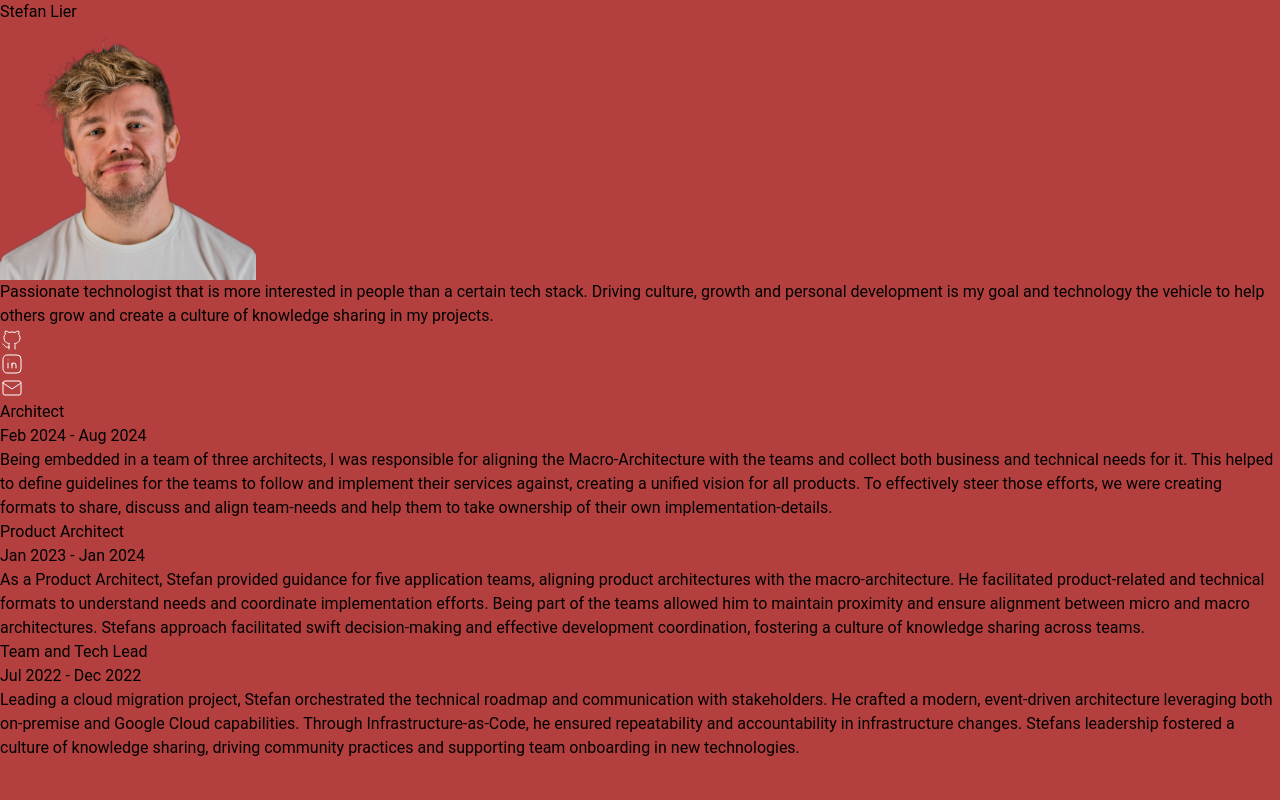
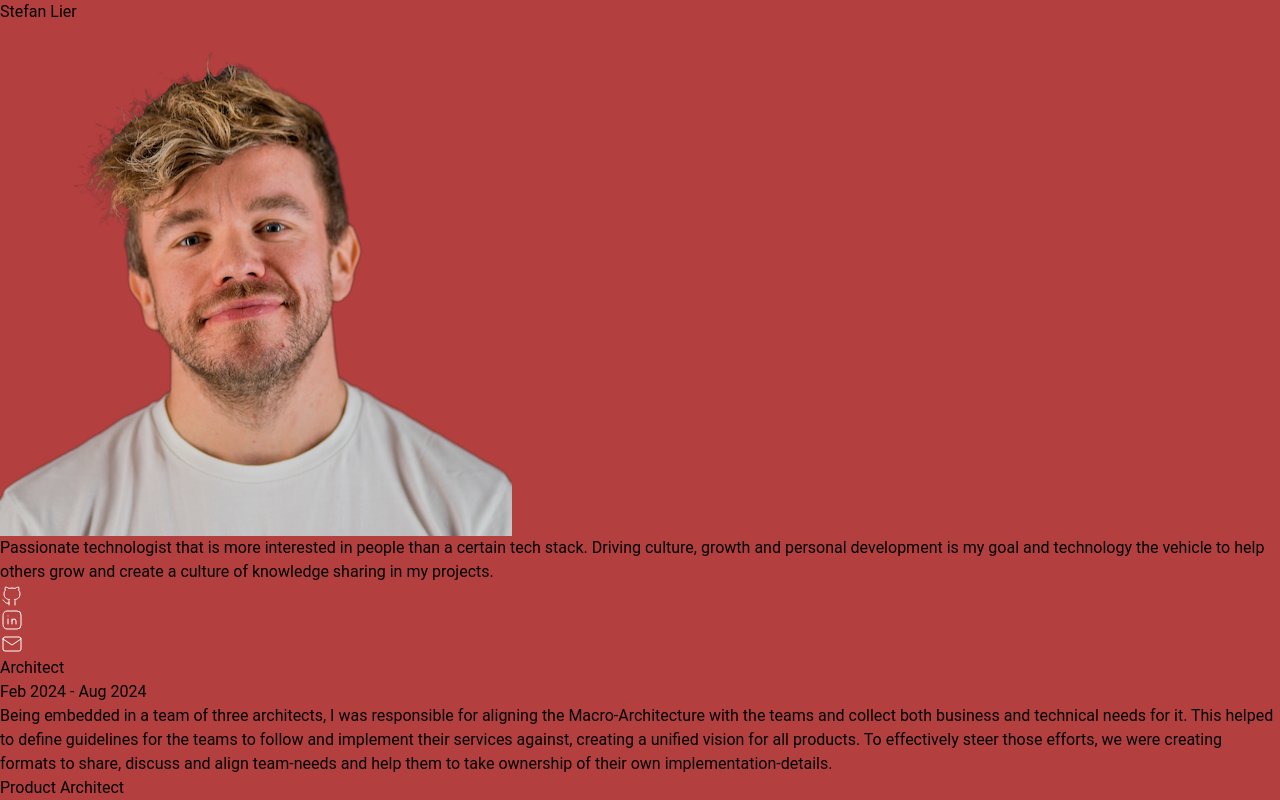
Before and after one commit to stehefan/stefanlier.de, a Next.js app: page / in a window 1280 px wide. Shown: the top 800 px of the page. Built offline with nearby package versions, Linux system fonts and the light colour scheme.

Commit message:
feat: scale headshot to needed size and let Image-component take care of the rest

```diff
--- a/app/page.tsx
+++ b/app/page.tsx
@@ -12,8 +12,6 @@ export default function Home() {
                     className={'headshot'}
                     src={headshot}
                     alt="Image of Stefan Lier"
-                    width={256}
-                    height={256}
                 />
             </header>
             <main>
```
Also changed, not shown: app/images/headshot.png.
